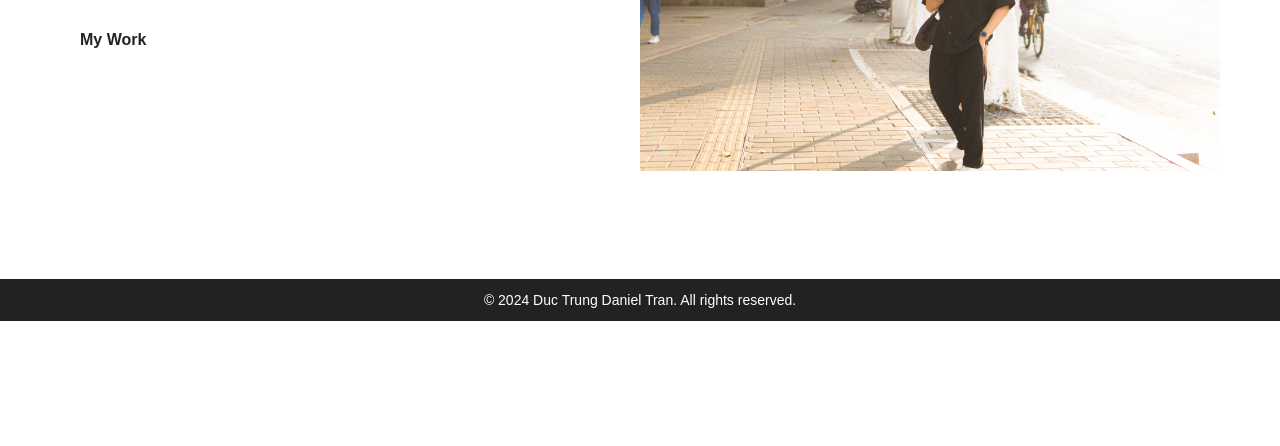
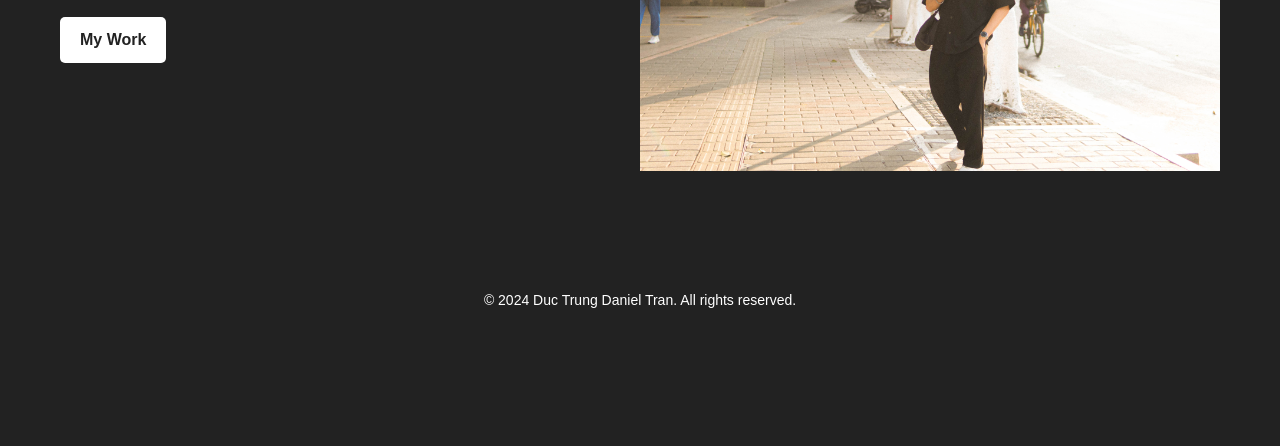
Before and after one commit to Saskeesan/portfolio-test, a plain HTML site: page index.html in a window 1280 px wide. Shown: the part 354-800 px from the top of the page. Drawn offline with Linux system fonts and the light colour scheme.

Commit message:
Update styles.css

```diff
--- a/styles.css
+++ b/styles.css
@@ -8,7 +8,7 @@
 body {
     font-family: Arial, sans-serif;
     line-height: 1.6;
-    background-color: #ffffff; /* Change as per your preference */
+    background-color: #222222; /* Change as per your preference */
     color: #333333;
 }
 
```
